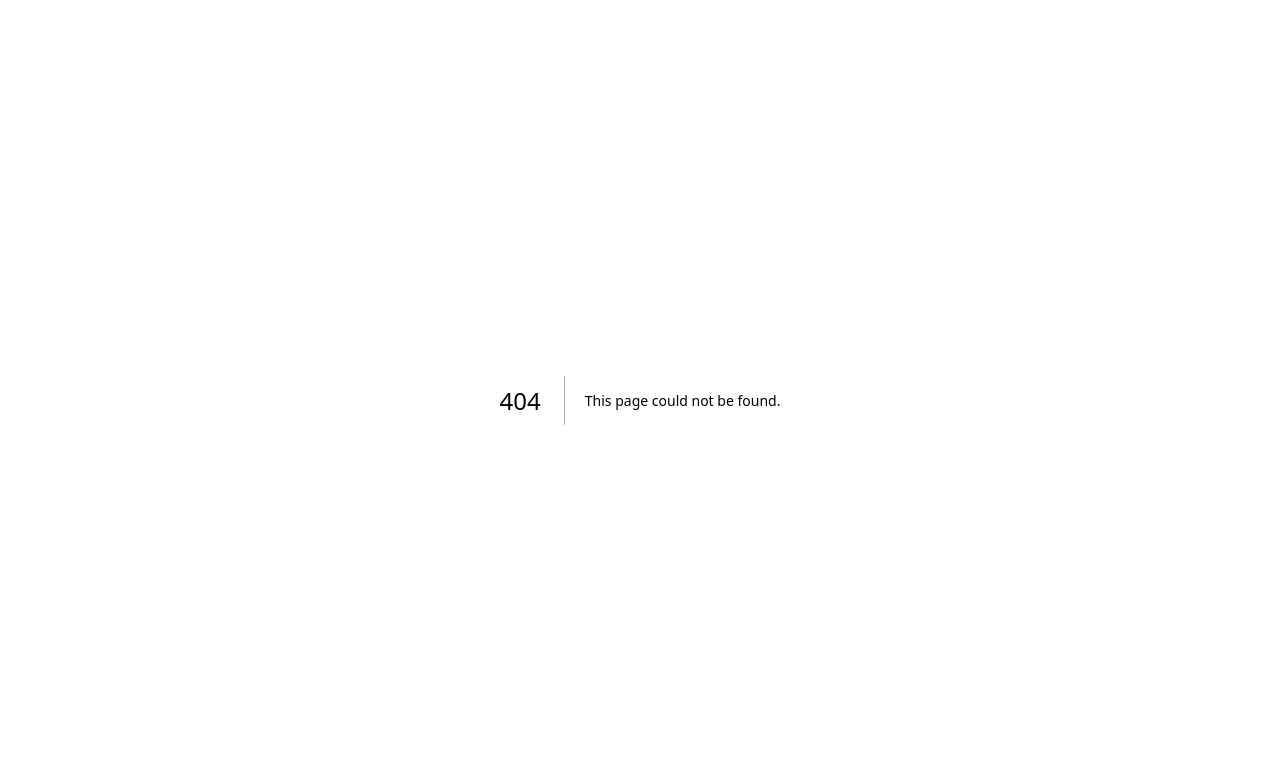
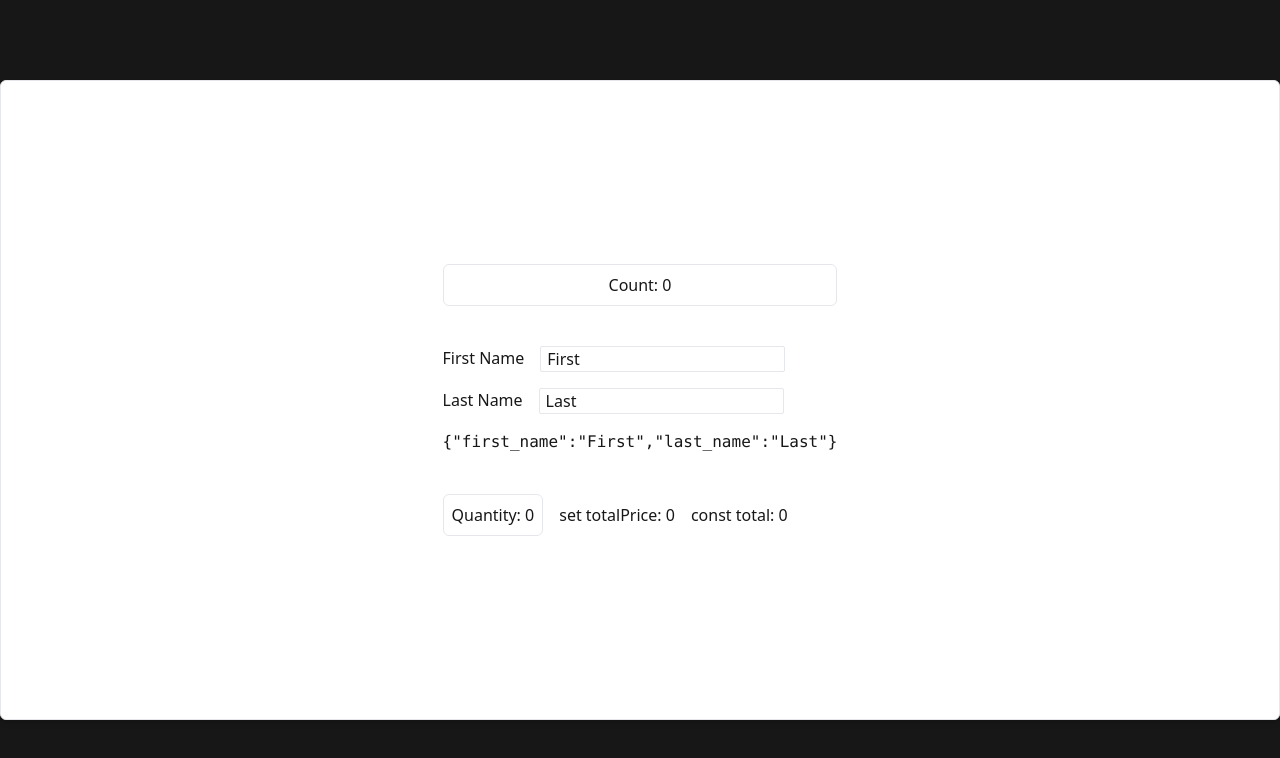
Before and after one commit to skuntawat/side-quest, a Next.js app: page /common-setstate in a window 1280 px wide. Before the commit this address had no page. Shown: the top 758 px of the page. Built offline with nearby package versions, Linux system fonts and the light colour scheme.

Commit message:
add common state

```diff
--- /dev/null
+++ b/app/(quests)/common-setstate/page.tsx
@@ -0,0 +1,99 @@
+"use client"
+
+import { useState, useEffect } from 'react'
+
+const ITEM_PRICE = 150
+
+export default function Page() {
+
+    const [count, setCount] = useState(0)
+
+    const [form, setForm] = useState({
+        first_name: "First",
+        last_name: "Last",
+    })
+
+    const [quantity, setQuantity] = useState(0)
+    const [totalPrice, setTotalPrice] = useState(0)
+
+    useEffect(() => {
+        setTotalPrice(quantity * ITEM_PRICE)
+    }, [quantity])
+
+    const total = quantity * ITEM_PRICE
+
+    const handleClick = () => {
+        //setCount(count + 1)
+        //setCount(count + 1)
+        //setCount(count + 1)
+
+        //setCount(prev => prev + 1)
+        //setCount(prev => prev + 1)
+        //setCount(prev => prev + 1)
+
+        setCount(prev => prev + 1)
+    }
+
+    const handleFieldChange = (e: React.ChangeEvent<HTMLInputElement>) => {
+        // setForm({
+        //     'first_name': e.target.value
+        // })
+
+        // setForm({
+        //     ...form,
+        //     'first_name': e.target.value
+        // })
+
+        // setForm(prev => {
+        //     return {
+        //         ...prev,
+        //         [e.target.name]: e.target.value
+        //     }
+        // })
+
+        setForm(prev => ({
+            ...prev,
+            [e.target.name]: e.target.value
+        }))
+    }
+
+    const handleQuantityClick = () => {
+        setQuantity(prev => prev + 1)
+    }
+
+    return (
+        <div className='flex flex-col gap-y-10'>
+            <button className='p-2 border rounded-md' onClick={handleClick} >{`Count: ${count}`}</button>
+
+            <form className='flex flex-col gap-y-4'>
+                <div className="flex gap-4">
+                    <label htmlFor="first_name">First Name</label>
+                    <input
+                        id="first_name"
+                        name='first_name'
+                        value={form?.first_name}
+                        onChange={handleFieldChange}
+                        className='border px-1.5 rounded-sm'
+                    />
+                </div>
+                <div className="flex gap-4">
+                    <label htmlFor="last_name">Last Name</label>
+                    <input
+                        id="last_name"
+                        name='last_name'
+                        value={form?.last_name}
+                        onChange={handleFieldChange}
+                        className='border px-1.5 rounded-sm'
+                    />
+                </div>
+                <code>{JSON.stringify(form)}</code>
+            </form >
+
+            <div className="flex items-center gap-4">
+                <button className='p-2 border rounded-md' onClick={handleQuantityClick} >{`Quantity: ${quantity}`}</button>
+                <div className="font-medium">{`set totalPrice: ${totalPrice}`}</div>
+                <div className="font-medium">{`const total: ${total}`}</div>
+            </div>
+        </div >
+    )
+}
```
